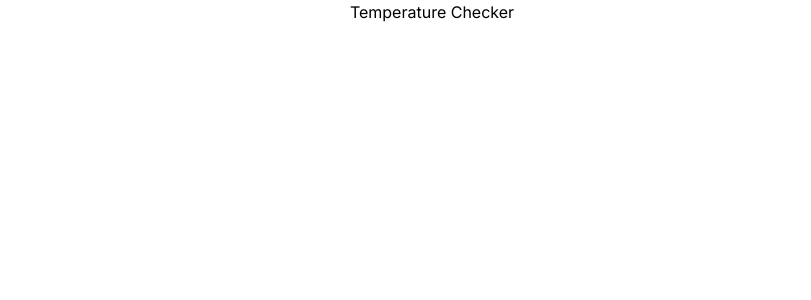
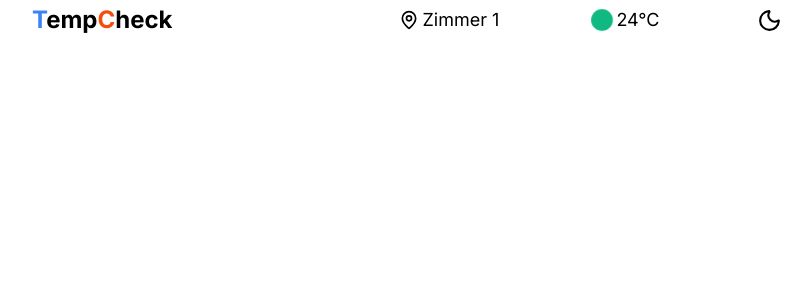
Before and after one commit to AlexDerAndros/temperature-checker, a Next.js app in the folder temp-ch/: page / in a window 1280 px wide. Shown: the top 300 px of the page, without its empty margins (208-1019 px from the left). Built offline with nearby package versions, Linux system fonts and the light colour scheme.

Commit message:
Farbpalette, Header, Light/Dark Mode Anfang, Animation Header mit padding Anfang

```diff
--- a/temp-ch/app/globals.css
+++ b/temp-ch/app/globals.css
@@ -1,9 +1,42 @@
 @import "tailwindcss";
 
+
 @theme inline {
-    --color-main: green;
+    /*Farbpalette*/
+    --color-container: #f2f2f2;
+    --color-container-hover: #e2e2e2;
+    --color-warm: #f54d0b;
+    --color-cold: #3B82F6;
+    --color-normal: #10B981;
+
+    /*Buttons*/
+    --color-btn: #1F2937;
+    --color-btn-hover: #1f2630;
+
+    /*Texte*/
+   --color-primary: #1A1A1A;
+   --color-secondary: #6B7280;
+   --color-tertiary: #9CA3AF;
+   --color-inverse: #FFFFFF;
 }
 
 body {
     font-family: var(--font-inter), sans-serif;
+    background-color: white;
 }
+h1 { font-size: 2rem; }
+h2 { font-size: 1.5rem; }
+h3 { font-size: 1.25rem; }
+h4 { font-size: 1.125rem; }
+
+.aniTemp {
+    animation: tempCu 0.6s infinite alternate;
+}
+@keyframes tempCu {
+    from {
+        transform: scale(0.9);
+    }
+    to {
+        transform: scale(1.1);
+    }
+}
--- a/temp-ch/app/page.tsx
+++ b/temp-ch/app/page.tsx
@@ -1,8 +1,42 @@
+"use client";
+import "./globals.css";
+import { useState } from "react";
+import {MapPin, Moon, SunMoon} from 'lucide-react';
 
 export default function Home() {
+  /*Dark-Light Mode */
+  const[lightMode, setLightMode] = useState(false);
+  const[current, setCurrent] = useState("bg-normal");
+  const transition = "transition-alternate duration-300";
+
   return (
-    <header className="w-full flex items-center justify-around">
-      <div className=""> Temperature Checker</div>
-    </header>
+   <>
+     <header className={`w-full h-10 flex items-center justify-between px-15 md:px-30 lg:px-60  `}>
+       <h2 className={`font-bold w-1/4 hover:text-secondary ${transition} `}>
+         <span className="text-cold">T</span>emp<span className="text-warm">C</span>heck
+       </h2>
+       <div className="flex row justify-around text-lg w-[60%] ">
+         {/*Aktueller Raum mit Raumauswahl */}
+         <p className={`flex row  gap-1 h-10 items-center p-1 rounded-full
+           cursor-pointer ${transition} hover:bg-container hover:text-secondary`}>
+            <MapPin size={20}/> <span>Zimmer 1</span></p>
+         {/*Aktuelle Temperatur des Raumes in Celsius mit Zustand */}
+         <p className={`flex row  gap-1 h-10 items-center p-1 rounded-full
+           cursor-pointer ${transition} hover:bg-container hover:text-secondary`}>
+           <span className={`w-5 h-5 ${current} rounded-full aniTemp`}></span>
+           <span>24°C</span>
+         </p>
+         {/*Dark/Light Mode */}
+         <p className={`h-10 flex items-center  p-2 cursor-pointer rounded-full ${transition} hover:bg-container `}
+              onClick={() => setLightMode(!lightMode)}>
+           {lightMode === true ? (
+            <SunMoon size={25} />
+           ): (
+            <Moon size={25}/>
+           )}
+         </p>
+       </div>
+     </header>
+    </>
   );
 }
--- a/temp-ch/package.json
+++ b/temp-ch/package.json
@@ -9,6 +9,8 @@
     "lint": "eslint"
   },
   "dependencies": {
+    "gsap": "^3.14.2",
+    "lucide-react": "^0.571.0",
     "next": "16.1.6",
     "react": "19.2.3",
     "react-dom": "19.2.3"
```
Also changed, not shown: 1 other file (tests, documents, lock files or other folders).
